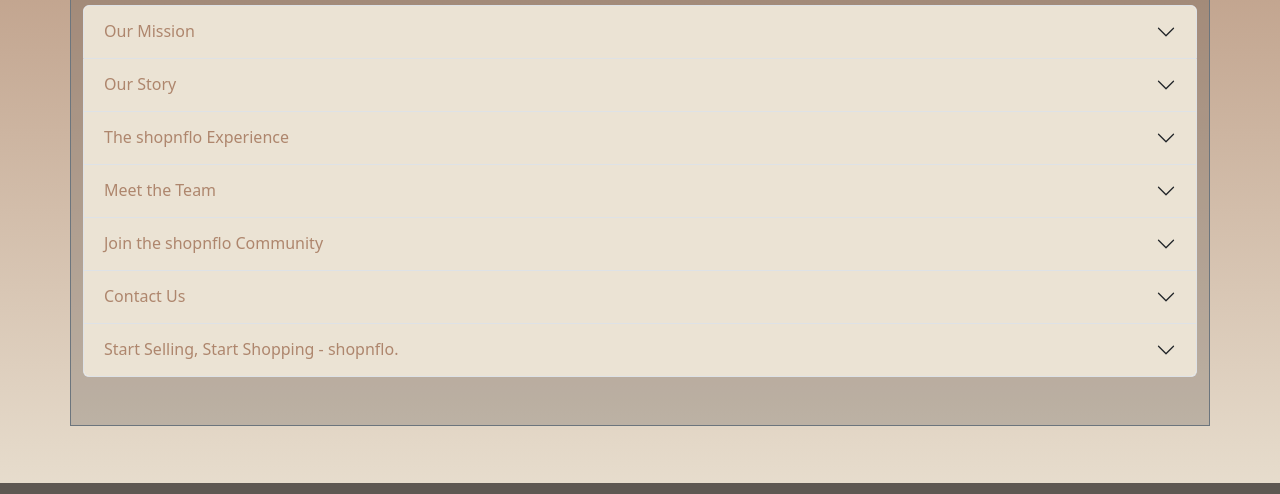
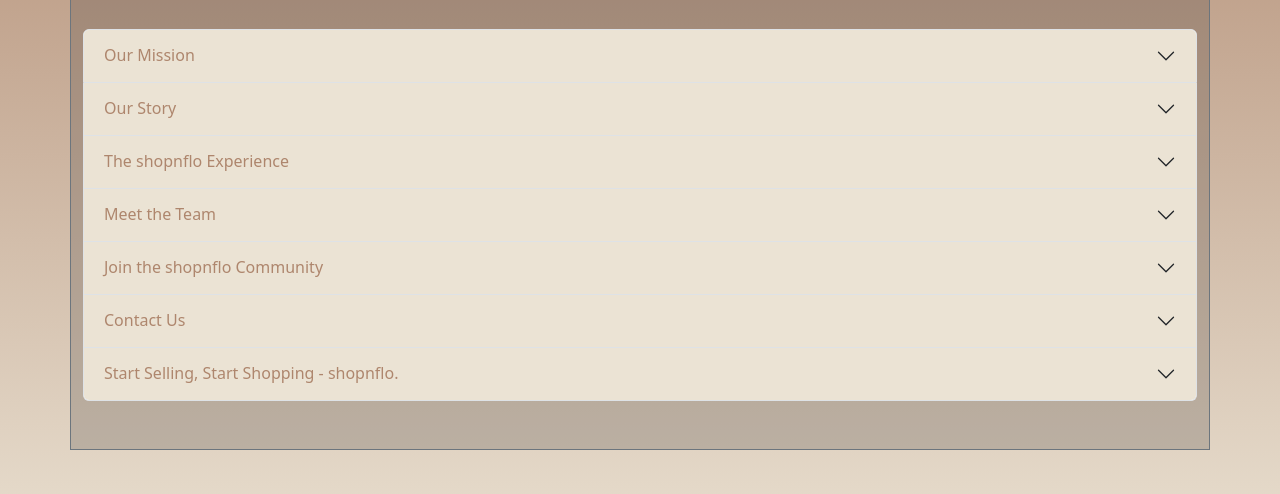
Before and after one commit to srirachy/shopnflo-Bootstrap, a plain HTML site: page src/about.html in a window 1280 px wide. Shown: the part 279-773 px from the top of the page. Drawn offline with nearby package versions, Linux system fonts and the light colour scheme.

Commit message:
fix(margins): simplify margin top and bottoms to y-axis on all pages

```diff
--- a/src/about.html
+++ b/src/about.html
@@ -60,8 +60,8 @@
           </div>
         </nav>
     </header>
-    <main class="d-flex justify-content-center align-items-center mb-5">
-        <div class="container border border-secondary mt-5 page-transparent">
+    <main class="d-flex justify-content-center align-items-center my-5">
+        <div class="container border border-secondary page-transparent">
             <div class="container text-center text-satin-linen p-3">
                 <h1>shopnflo - Your Ultimate Marketplace!</h1>
                 <p>
```
Also changed, not shown: index.html (+2 -2 lines), src/contact.html (+2 -2 lines), src/stores.html (+2 -2 lines).
